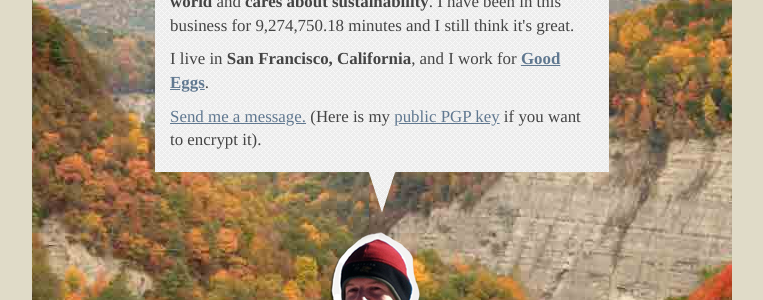
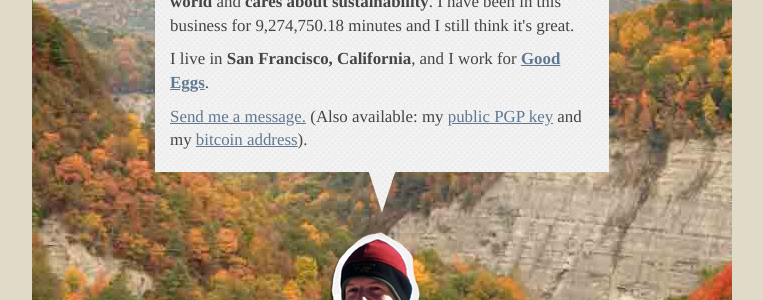
Before and after one commit to hazeledmands/demands.github.io, a Jekyll site: the page built from index.html, in a window 1280 px wide. Shown: the part 246-546 px from the top of the page, without its empty margins (258-1021 px from the left). Built offline with Jekyll 4.4.1, drawn with Linux system fonts in a browser that asks for light colours.

Commit message:
Add bitcoin address

```diff
--- a/index.html
+++ b/index.html
@@ -19,7 +19,7 @@ title: Max Edmands, software developer
 <h1>It's awesome to meet you!</h1>
 <p>I am a <strong>software developer</strong> who enjoys <strong>enjoys exploring the world</strong> and <strong>cares about sustainability</strong>. I have been in this business for <span class="no-js-fallback">a long time</span><span id="minutes-in-business"><script type="text/javascript">document.write(ME.timeInBusiness());</script> minutes</span> and I still think it's great.</p>
     <p>I live in <strong>San Francisco, California</strong>, and I work for <strong><a href="http://goodeggs.com">Good Eggs</a></strong>.</p>
-    <p><a href="mailto:q0r2yal?sqs_title=What+can+I+do+for+you?">Send me a message.</a> (Here is my <a href="/maxedmands.pubkey">public PGP key</a> if you want to encrypt it).</p>
+    <p><a href="mailto:q0r2yal?sqs_title=What+can+I+do+for+you?">Send me a message.</a> (Also available: my <a href="/maxedmands.pubkey">public PGP key</a> and my <a href="/bitcoin.png">bitcoin address</a>).</p>
   </div>
   <div id=portrait>
     <img src=img/me.png alt="A picture of me!" height=426 width=219 title="Maybe sometime I'll think of something funny to say here." />
```
Also changed, not shown: bitcoin.png (added).
